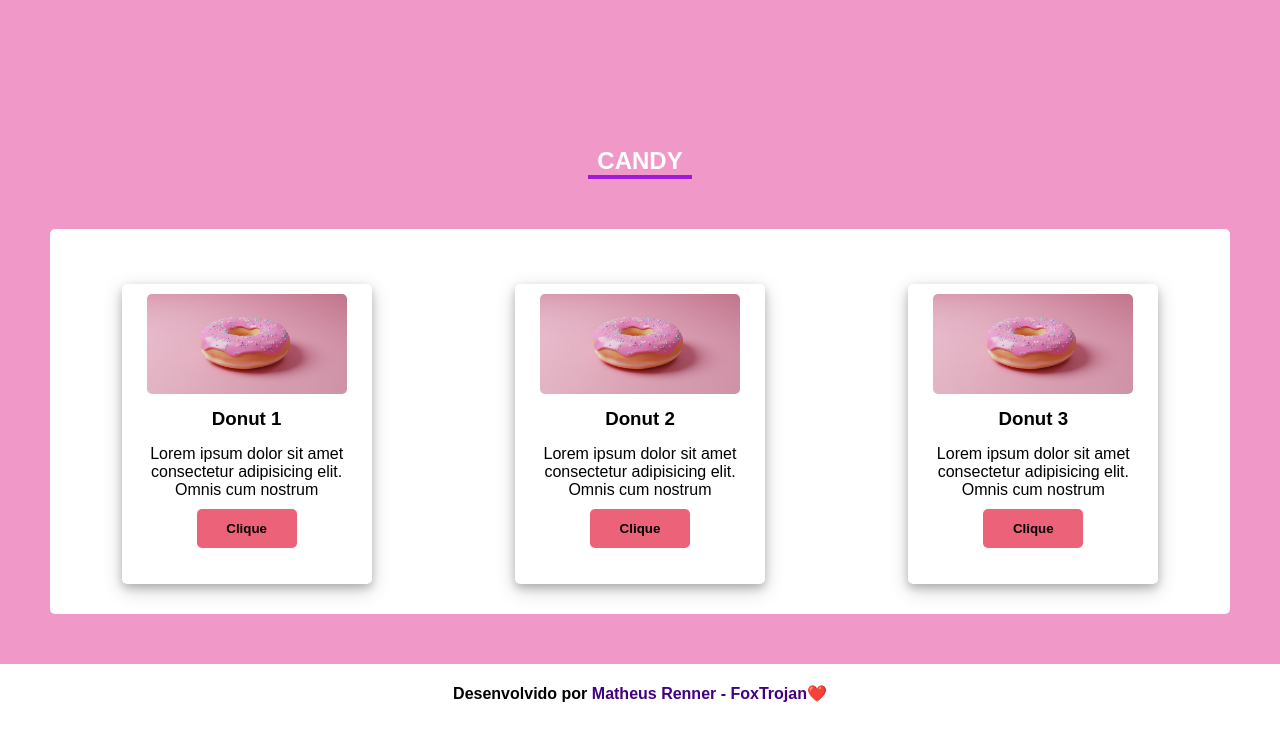
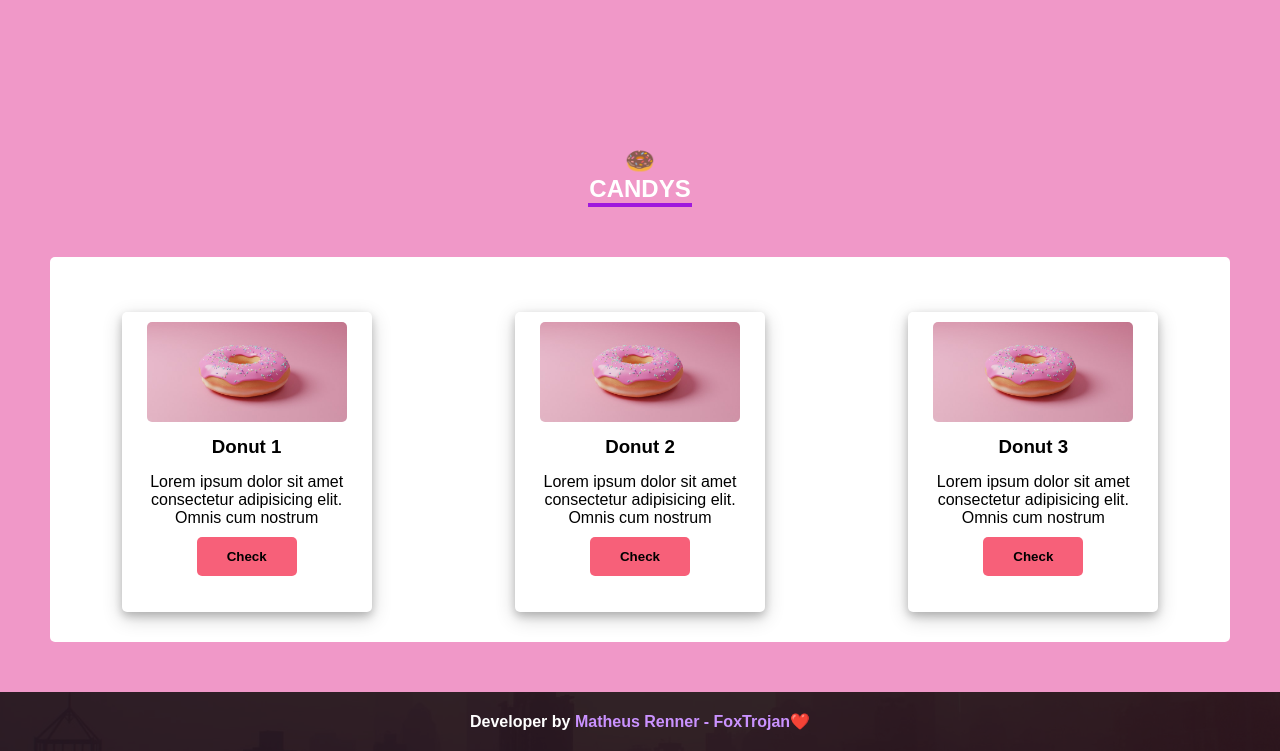
Before and after one commit to matheusrenner22/creamlandy, a plain HTML site: page index.html in a window 1280 px wide. Shown: the part 702-1453 px from the top of the page. Before the commit the page ends 1425 px from the top, so only its background shows below. Drawn offline with Linux system fonts and the light colour scheme.

Commit message:
update style and elements html

```diff
--- a/index.html
+++ b/index.html
@@ -19,10 +19,9 @@
         <li><a href="#">Home</a></li>
         <li><a href="#">News</a></li>
         <li><a href="#">Contact</a></li>
-        <li><a href="#">About</a></li>
       </ul>
 
-      <button type="button">Cadastre-se</button>
+      <button class="button-nav" type="button">About</button>
     </nav>
   </header>
 
@@ -37,12 +36,12 @@
           </p>
         </blockquote>
 
-        <button>Saiba mais</button>
+        <button>For more</button>
       </div>
     </section>
 
     <section class="models">
-      <h2>Candy</h2>
+      <h2>Candys</h2>
 
       <div class="models-type">
         <div class="item-models">
@@ -52,7 +51,7 @@
             Lorem ipsum dolor sit amet consectetur adipisicing elit. Omnis cum nostrum
           </p>
 
-          <button>Clique</button>
+          <button>Check</button>
         </div>
 
         <div class="item-models">
@@ -62,7 +61,7 @@
             Lorem ipsum dolor sit amet consectetur adipisicing elit. Omnis cum nostrum
           </p>
 
-          <button>Clique</button>
+          <button>Check</button>
         </div>
 
         <div class="item-models">
@@ -72,14 +71,14 @@
             Lorem ipsum dolor sit amet consectetur adipisicing elit. Omnis cum nostrum
           </p>
 
-          <button>Clique</button>
+          <button>Check</button>
         </div>
       </div>
     </section>
   </main>
 
   <footer>
-    <p>Desenvolvido por <span>Matheus Renner - FoxTrojan</span>❤️</p>
+    <p>Developer by <span>Matheus Renner - FoxTrojan</span>❤️</p>
   </footer>
 </body>
 
--- a/style.css
+++ b/style.css
@@ -5,9 +5,19 @@
   font-family: Arial, Helvetica, sans-serif;
 }
 
+body {
+  background-image: url('./Assets/img/mirage.jpg');
+  background-position: center;
+  background-attachment: fixed;
+  background-repeat: no-repeat;
+  background-size: cover;
+}
+
 header {
-  background-color: rgb(240, 152, 200);
+  width: 100%;
+  background-color: rgba(0, 0, 0, 0);
   padding: 10px;
+  z-index: 1;
 }
 
 nav {
@@ -41,15 +51,16 @@ ul a {
 }
 
 ul a:hover {
-  color: #fff;
+  color: rgb(247, 96, 121);
 }
 
 button {
   border: none;
-  padding: 12px 10px;
+  padding: 12px 20px;
   border-radius: 5px;
   font-weight: bold;
   cursor: pointer;
+  background-color: rgb(247, 96, 121);
 }
 
 button:hover {
@@ -63,10 +74,7 @@ img {
 
 .sub-section {
   height: 80vh;
-  background-image: url(./Assets/img/mirage.jpg);
-  background-repeat: no-repeat;
-  background-position: center;
-  background-size: cover;
+  z-index: 0;
   position: relative;
 }
 
@@ -107,6 +115,11 @@ img {
   text-align: center;
   margin-top: 100px;
   text-transform: uppercase;
+}
+
+.models h2::before {
+  display: block;
+  content: "🍩";
 }
 
 .models h2::after {
@@ -150,9 +163,13 @@ img {
 
 .item-models button {
   margin-top: 10px;
-  background-color: rgb(235, 98, 121);
-  padding: 12px 12px;
   width: 100px;
+  border: none;
+  padding: 12px 20px;
+  border-radius: 5px;
+  font-weight: bold;
+  cursor: pointer;
+  background-color: rgb(247, 96, 121);
 }
 
 .item-models button:hover {
@@ -161,11 +178,14 @@ img {
 }
 
 footer {
+  background-color: rgba(0, 0, 0, 0.8);
   padding: 20px;
   text-align: center;
   font-weight: bold;
+  z-index: 2;
+  color: #fff;
 }
 
 footer p > span {
-  color: rgb(67, 1, 129);
+  color: rgb(202, 146, 255);
 }
```
